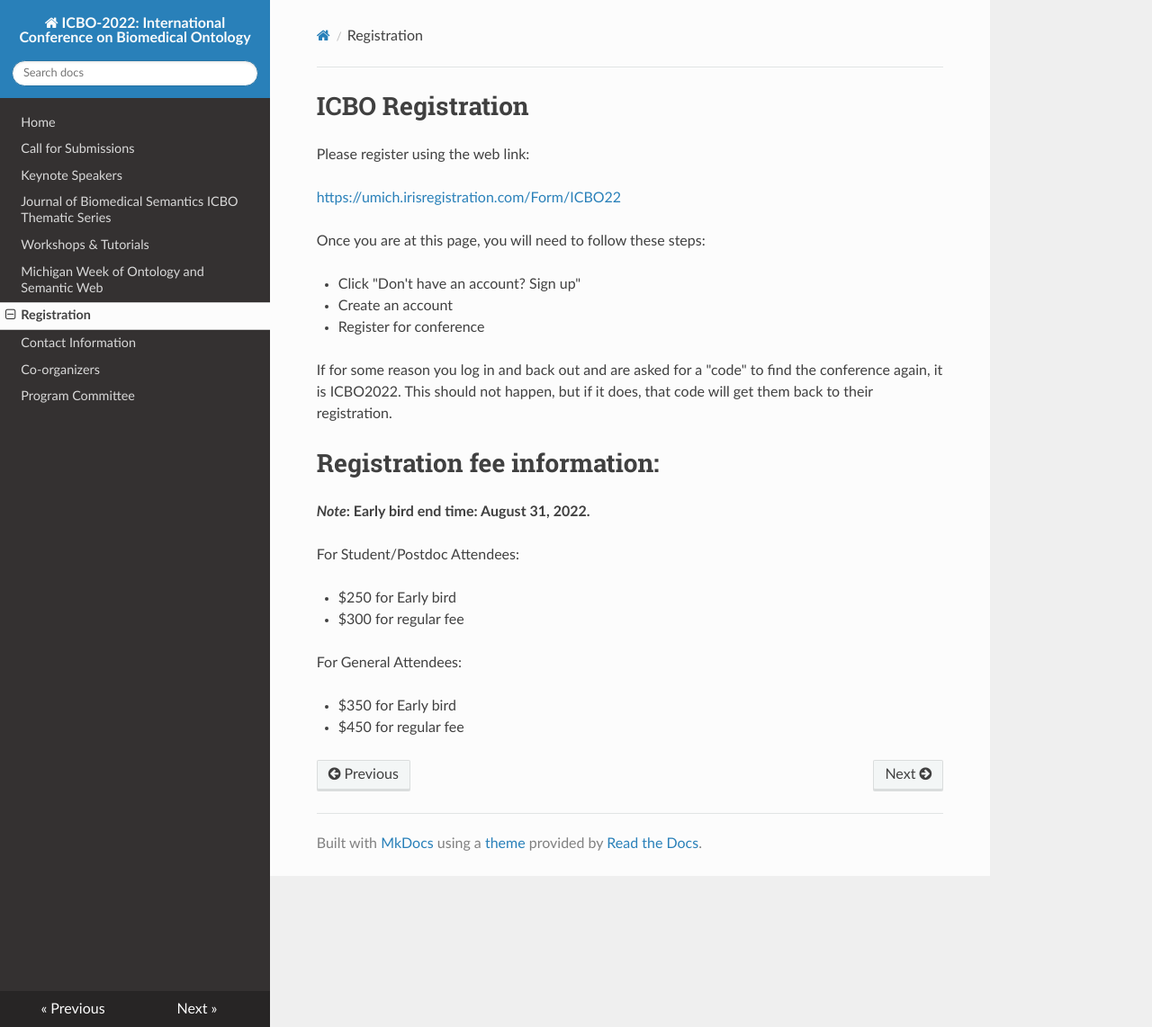
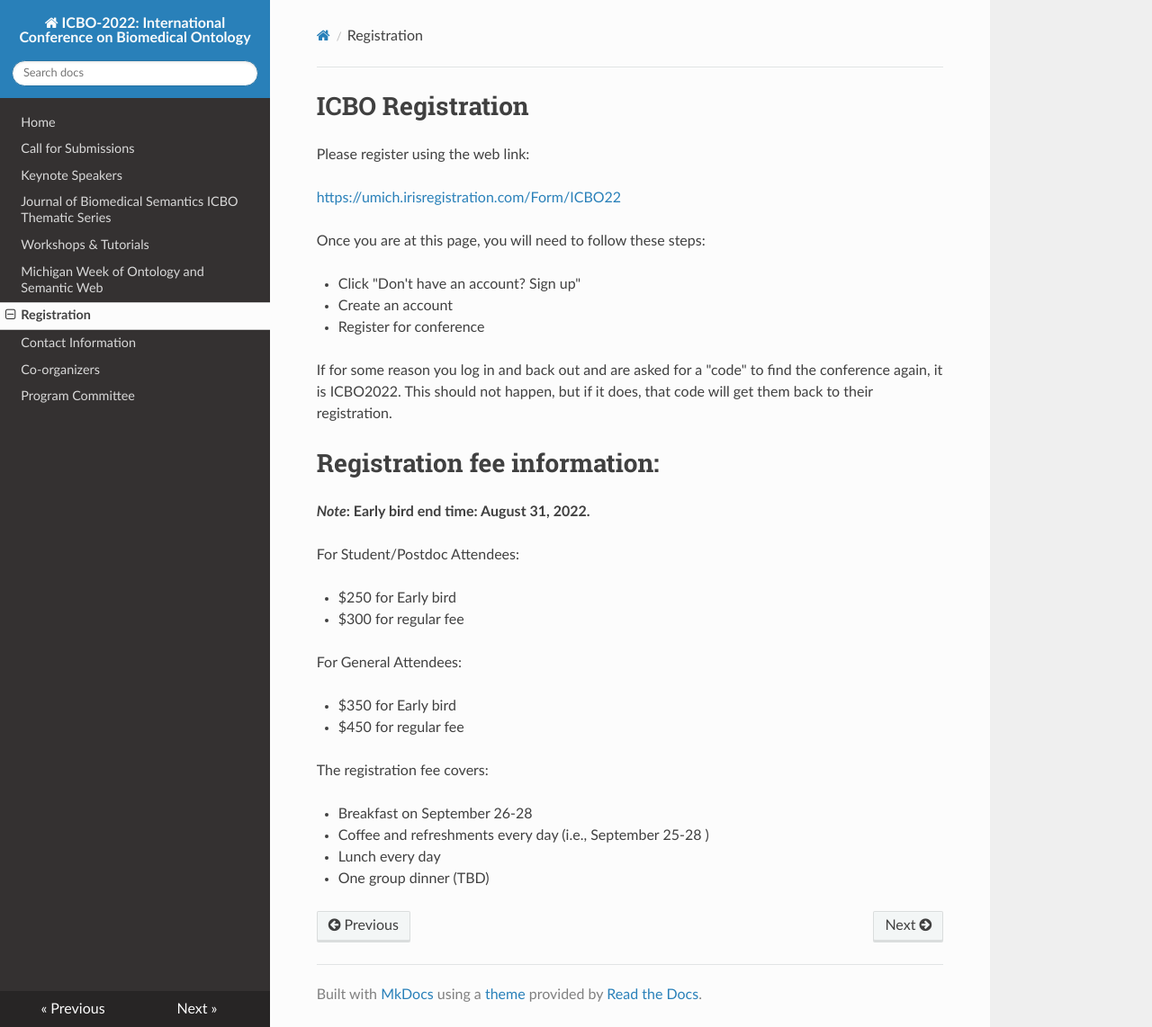
Before and after one commit to johnbeve/BFO-Organization, an MkDocs documentation site: the page built from docs/icbo-registration.md, in a window 1280 px wide and 1142 px high. Shown: the whole window at 90% size. Built offline with MkDocs 1.6.1, drawn with Linux system fonts in a browser that asks for light colours; nearby versions of some CDN libraries.

Commit message:
Update icbo-registration.md

```diff
--- a/docs/icbo-registration.md
+++ b/docs/icbo-registration.md
@@ -25,3 +25,10 @@ For General Attendees:
 
 - $350 for Early bird
 - $450 for regular fee
+
+The registration fee covers:
+
+- Breakfast on September 26-28
+- Coffee and refreshments every day (i.e., September 25-28 )
+- Lunch every day
+- One group dinner (TBD)
```
